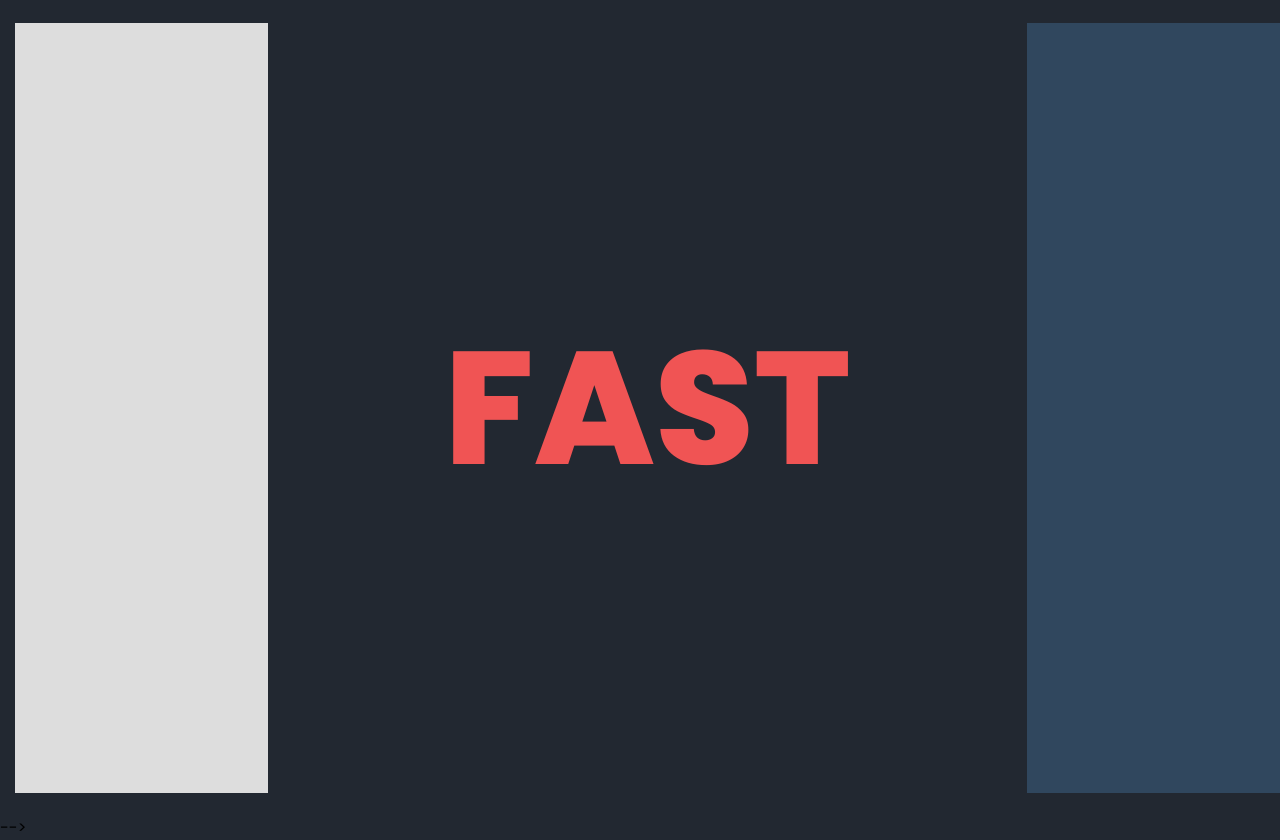
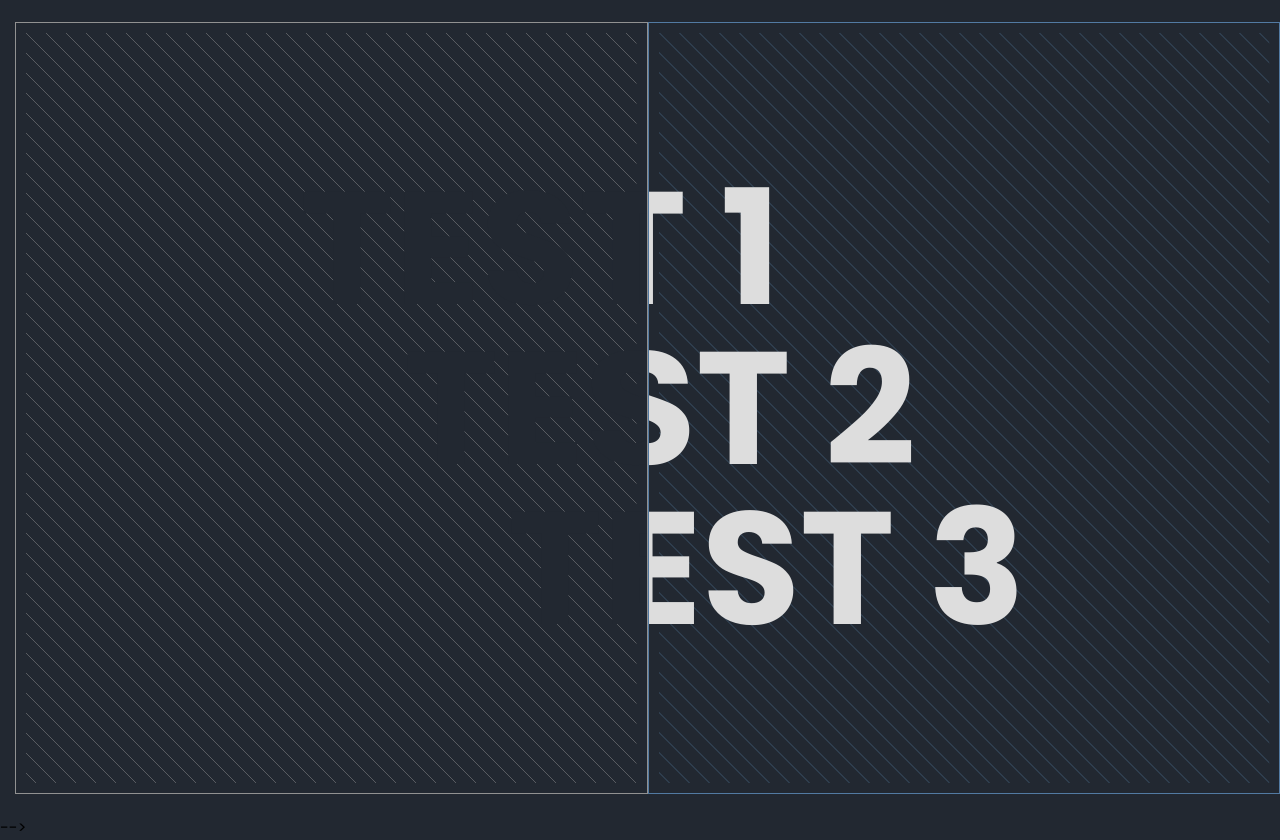
Before and after one commit to thebytehoarder/personal-portfolio, a React (Create React App) app: page / in a window 1280 px wide. Built offline with nearby package versions, Linux system fonts and the light colour scheme.

Commit message:
Added skills, changed completely website look

```diff
--- a/src/components/stage-specific/Skills.jsx
+++ b/src/components/stage-specific/Skills.jsx
@@ -93,7 +93,7 @@
         newSkillList[i].left = 50;
     }
 
-    const bubble = (300 * skillsHidden) / skillList.length;
+    const bubble = (330 * skillsHidden) / skillList.length;
 
     if (skillsHidden === 0 && !show) {
         setTimeout(() => setShow(true), 1000);
@@ -112,7 +112,7 @@
                 style={{ width: `${bubble}px`, height: `${bubble}px` }}
                 onClick={() => setSkillsHidden(skillsHidden - 1)}
             >
-                {skillsHidden === skillList.length && "CLICK ME!"}
+                {skillList.length - skillsHidden < 2 && "CLICK ME!"}
             </div>
             {newSkillList.map((skill) => (
                 <Skill {...skill} show={show} />
--- a/src/components/stage-specific/StageOne.jsx
+++ b/src/components/stage-specific/StageOne.jsx
@@ -2,51 +2,17 @@
 import "../../scss/stage-specific/StageOne.scss";
 import NextStageButton from "./NextStageButton";
 import Skills from "./Skills";
+import { getBox } from "../utility/getBoxes";
 
-const getBox = (
-    position,
-    widths,
-    content,
-    transitionSpeed,
-    classes,
-    additional
-) => {
-    const width = widths[position];
-    let name;
-
-    switch (position) {
-        case 0:
-            name = "leftBox";
-            break;
-        case 1:
-            name = "middleBox";
-            break;
-        case 2:
-            name = "rightBox";
-            break;
-        default:
-            name = "";
-            break;
-    }
-
-    return (
-        <div
-            className={`${name} ${classes}`}
-            style={{
-                width: `calc(${width})`,
-                transition: `width ${transitionSpeed}s ease`,
-            }}
-        >
-            {content}
-            {additional}
-        </div>
-    );
-};
+const skills = <Skills />;
 
 const StageOne = ({ setStage }) => {
     const [widths, setWidths] = useState([50, 0, 50]);
-    const [contents, setContents] = useState([null, null, null]);
-    const [classes, setClasses] = useState([null, null, null]);
+    const [contents, setContents] = useState([
+        null,
+        skills,
+        <NextStageButton setStage={setStage} />,
+    ]);
     const [transitionSpeed, setTransitionSpeed] = useState(0.1);
 
     useEffect(() => {
@@ -56,7 +22,6 @@
         setTimeout(() => {
             setTransitionSpeed(0.2);
             setWidths(["10%", "80%", "10%"]);
-            setContents([null, <Skills />, <NextStageButton />]);
         }, time);
     }, [setStage]);
 
@@ -72,9 +37,9 @@
                 }, 100);
             }}
         >
-            {getBox(0, widths, contents[0], transitionSpeed, classes[0])}
-            {getBox(1, widths, contents[1], transitionSpeed, classes[1])}
-            {getBox(2, widths, contents[2], transitionSpeed, classes[2])}
+            {getBox(0, widths, contents[0], transitionSpeed)}
+            {getBox(1, widths, contents[1], transitionSpeed)}
+            {getBox(2, widths, contents[2], transitionSpeed)}
         </main>
     );
 };
--- a/src/components/stage-specific/StageZero.jsx
+++ b/src/components/stage-specific/StageZero.jsx
@@ -1,62 +1,13 @@
-import React, { useEffect, useState } from "react";
+import React, { useState } from "react";
+import { getBox } from "../utility/getBoxes";
 import "../../scss/stage-specific/StageZero.scss";
-
-const textContainer = (
-    <div className="testContainer">
-        <div>TEST 1</div>
-        <div>TEST 2</div>
-        <div>TEST 3</div>
-    </div>
-);
-
-const sideText = (
-    <span className="sidewaysTextWorking">WAIT, THIS IS WORKING??</span>
-);
-
-const side1 = <span className="sidewaysText1">MINIMALIST</span>;
-const side2 = <span className="sidewaysText2">WEB DESIGN</span>;
-
-let redText = "GOOD LOOKING";
-let fontSize = 4;
-
-const question = (
-    <div className="question">
-        <div className="content">WHAT ABOUT MY SKILLS?</div>
-    </div>
-);
-
-const getBox = (position, widths, content, transitionSpeed, additional) => {
-    const width = widths[position];
-    let name;
-
-    switch (position) {
-        case 0:
-            name = "leftBox";
-            break;
-        case 1:
-            name = "middleBox";
-            break;
-        case 2:
-            name = "rightBox";
-            break;
-        default:
-            name = "";
-            break;
-    }
-
-    return (
-        <div
-            className={name}
-            style={{
-                width: `calc(${width})`,
-                transition: `width ${transitionSpeed}s ease`,
-            }}
-        >
-            {content}
-            {additional}
-        </div>
-    );
-};
+import {
+    textContainer,
+    side1,
+    side2,
+    question,
+    getRedContent,
+} from "../utility/stageZeroParts";
 
 const StageZero = ({ setStage }) => {
     const [widths, setWidths] = useState(["50%", "0%", "50%"]);
@@ -66,138 +17,82 @@
         textContainer,
     ]);
     const [transitionSpeed, setTransitionSpeed] = useState(0.1);
+    const [effect, setEffect] = useState(0);
 
-    useEffect(() => {
-        let time = 0;
+    const [canSkip, setCanSkip] = useState(true);
 
-        time += 1000;
-        setTimeout(() => {
+    const effects = [
+        () => {
+            setCanSkip(false);
             setTransitionSpeed(0.3);
             setWidths(["90%", "0%", "10%"]);
-        }, time);
-
-        time += 350;
             setTimeout(() => {
-            setContents([textContainer, null, sideText]);
+                setContents([textContainer, null, null]);
                 setTransitionSpeed(0.3);
                 setWidths(["10%", "0%", "90%"]);
-        }, time);
-
-        time += 1000;
                 setTimeout(() => {
                     setContents([side1, null, null]);
                     setTransitionSpeed(0.3);
                     setWidths(["50% + 5rem", "0%", "50% - 5rem"]);
-        }, time);
-
-        time += 350;
                     setTimeout(() => {
                         setContents([side1, null, side2]);
                         setTransitionSpeed(0.3);
                         setWidths(["50% - 5rem", "0%", "50% + 5rem"]);
-        }, time);
-
-        time += 350;
                         setTimeout(() => {
                             setTransitionSpeed(0.3);
                             setWidths(["50%", "0%", "50%"]);
-        }, time);
-
-        time += 1000;
-        setTimeout(() => {
-            const redContent = (
-                <span
-                    className="redText"
-                    style={{ fontSize: `${fontSize}rem` }}
-                >
-                    {redText}
-                </span>
-            );
-
+                            setCanSkip(true);
+                        }, 300);
+                    }, 300);
+                }, 300);
+            }, 300);
+        },
+        () => {
+            setCanSkip(false);
+            setContents([side1, getRedContent("GOOD LOOKING", 4), side2]);
             setTransitionSpeed(0.2);
             setWidths(["20%", "60%", "20%"]);
-            setContents([side1, redContent, side2]);
-        }, time);
-
-        time += 650;
+            setTimeout(() => {
+                setContents([null, getRedContent("GOOD LOOKING", 4), null]);
+                setTransitionSpeed(0.1);
+                setWidths(["50%", "0%", "50%"]);
+                setTimeout(() => {
+                    setContents([null, getRedContent("FAST", 10), null]);
+                    setTransitionSpeed(0.2);
+                    setWidths(["20%", "60%", "20%"]);
                     setTimeout(() => {
                         setTransitionSpeed(0.1);
                         setWidths(["50%", "0%", "50%"]);
-        }, time);
-
-        time += 150;
                         setTimeout(() => {
-            redText = "FAST";
-            fontSize = 10;
-
-            const redContent = (
-                <span
-                    className="redText"
-                    style={{ fontSize: `${fontSize}rem` }}
-                >
-                    {redText}
-                </span>
-            );
-
+                            setContents([null, getRedContent("FUN", 18), null]);
                             setTransitionSpeed(0.2);
                             setWidths(["20%", "60%", "20%"]);
-            setContents([side1, redContent, side2]);
-        }, time);
-
-        time += 650;
                             setTimeout(() => {
                                 setTransitionSpeed(0.1);
                                 setWidths(["50%", "0%", "50%"]);
-        }, time);
-
-        time += 150;
-        setTimeout(() => {
-            redText = "FUN";
-            fontSize = 18;
-
-            const redContent = (
-                <span
-                    className="redText"
-                    style={{ fontSize: `${fontSize}rem` }}
-                >
-                    {redText}
-                </span>
-            );
-
-            setTransitionSpeed(0.2);
-            setWidths(["20%", "60%", "20%"]);
-            setContents([side1, redContent, side2]);
-        }, time);
-
-        time += 650;
-        setTimeout(() => {
-            const redContent = (
-                <span
-                    className="redText"
-                    style={{ fontSize: `${fontSize}rem` }}
-                >
-                    {redText}
-                </span>
-            );
-
-            setTransitionSpeed(0.1);
-            setWidths(["50%", "0%", "50%"]);
-            setContents([null, redContent, null]);
-        }, time);
-
-        time += 750;
-        setTimeout(() => {
+                                setCanSkip(true);
+                            }, 700);
+                        }, 150);
+                    }, 700);
+                }, 150);
+            }, 700);
+        },
+        () => {
+            setCanSkip(false);
             setContents([null, question, null]);
-        }, time);
-
-        time += 2500;
-        setTimeout(() => {
-            setStage(1);
-        }, time);
-    }, [setStage]);
+            setTimeout(() => setStage(1), 2500);
+        },
+    ];
 
     return (
-        <main>
+        <main
+            onClick={() => {
+                if (canSkip) {
+                    effects[effect]();
+                    setEffect(effect + 1);
+                }
+            }}
+        >
             {getBox(0, widths, contents[0], transitionSpeed)}
             {getBox(1, widths, contents[1], transitionSpeed)}
             {getBox(2, widths, contents[2], transitionSpeed)}
--- /dev/null
+++ b/src/components/utility/getBoxes.jsx
@@ -0,0 +1,68 @@
+export const getBox = (
+    position,
+    widths,
+    content,
+    transitionSpeed,
+    classes,
+    additional
+) => {
+    const width = widths[position];
+    let name;
+
+    switch (position) {
+        case 0:
+            name = "leftBox";
+            break;
+        case 1:
+            name = "middleBox";
+            break;
+        case 2:
+            name = "rightBox";
+            break;
+        default:
+            name = "";
+            break;
+    }
+
+    return (
+        <div
+            className={`${name} ${classes}`}
+            style={{
+                width: `calc(${width})`,
+                transition: `width ${transitionSpeed}s ease`,
+            }}
+        >
+            {(position === 0 || position === 2) && (
+                <svg width="100%" height="100%">
+                    <pattern
+                        id={`pattern${position}`}
+                        width="20"
+                        height="20"
+                        patternUnits="userSpaceOnUse"
+                    >
+                        <line
+                            className={`obliqueLine ${
+                                position === 0 ? "primary" : "secondary"
+                            }`}
+                            x1={0}
+                            y1={0}
+                            x2={20}
+                            y2={20}
+                        />
+                    </pattern>
+
+                    <rect
+                        x="0"
+                        y="0"
+                        width="100%"
+                        height="100%"
+                        fill={`url(#pattern${position})`}
+                    ></rect>
+                </svg>
+            )}
+
+            {content}
+            {additional}
+        </div>
+    );
+};
--- /dev/null
+++ b/src/components/utility/stageZeroParts.jsx
@@ -0,0 +1,22 @@
+export const textContainer = (
+    <div className="testContainer">
+        <div>TEST 1</div>
+        <div>TEST 2</div>
+        <div>TEST 3</div>
+    </div>
+);
+
+export const side1 = <span className="sidewaysText1">MINIMALIST</span>;
+export const side2 = <span className="sidewaysText2">WEB DESIGN</span>;
+
+export const question = (
+    <div className="question">
+        <div className="content">WHAT ABOUT MY SKILLS?</div>
+    </div>
+);
+
+export const getRedContent = (redText, fontSize) => (
+    <span className="redText" style={{ fontSize: `${fontSize}rem` }}>
+        {redText}
+    </span>
+);
--- a/src/scss/App.scss
+++ b/src/scss/App.scss
@@ -9,6 +9,8 @@
 
     font-family: "Poppins", sans-serif;
     overflow: hidden;
+
+    user-select: none;
 }
 
 main {
--- a/src/scss/Boxes.scss
+++ b/src/scss/Boxes.scss
@@ -7,12 +7,17 @@
     @include flexCenter($justify-content: false);
     position: relative;
 
-    background-color: $primary-color;
+    background-color: $background-color;
+    border: 1px solid lighten($primary-color, 20%);
     overflow: hidden;
     width: 50%;
 
     > .testContainer {
         @include testText(false);
+    }
+
+    svg {
+        transform: rotate(180deg);
     }
 }
 
@@ -21,8 +26,9 @@
     @include flexCenter($justify-content: false);
     position: relative;
 
-    background-color: rgba(0, 0, 0, 0);
     width: 0%;
+
+    overflow: hidden;
 }
 
 .leftBox {
@@ -30,7 +36,9 @@
     @include flexCenter($justify-content: false);
     position: relative;
 
-    background-color: $white-color;
+    background-color: $background-color;
+    border: 1px solid darken($white-color, 30%);
+
     overflow: hidden;
     width: 50%;
 
@@ -38,3 +46,26 @@
         @include testText(true);
     }
 }
+
+svg {
+    margin: auto;
+
+    width: calc(100% - 20px);
+    height: calc(100vh - #{$main-padding * 2} - 20px);
+
+    position: absolute;
+    top: 10px;
+    left: 10px;
+
+    .obliqueLine {
+        stroke-width: 0.5;
+    }
+
+    .primary {
+        stroke: darken($white-color, 30%);
+    }
+
+    .secondary {
+        stroke: lighten($primary-color, 20%);
+    }
+}
--- a/src/scss/stage-specific/StageZero.scss
+++ b/src/scss/stage-specific/StageZero.scss
@@ -37,7 +37,7 @@
 
     writing-mode: vertical-rl;
 
-    color: $background-color;
+    color: lighten($primary-color, 7%);
     font-weight: 800;
     font-size: 4rem;
 }
```
Also changed, not shown: src/components/stage-specific/NextStageButton.jsx (+7 -2 lines), src/scss/stage-specific/StageOne.scss (+55 -2 lines). Lines whose indentation alone changed are shown as unchanged.
